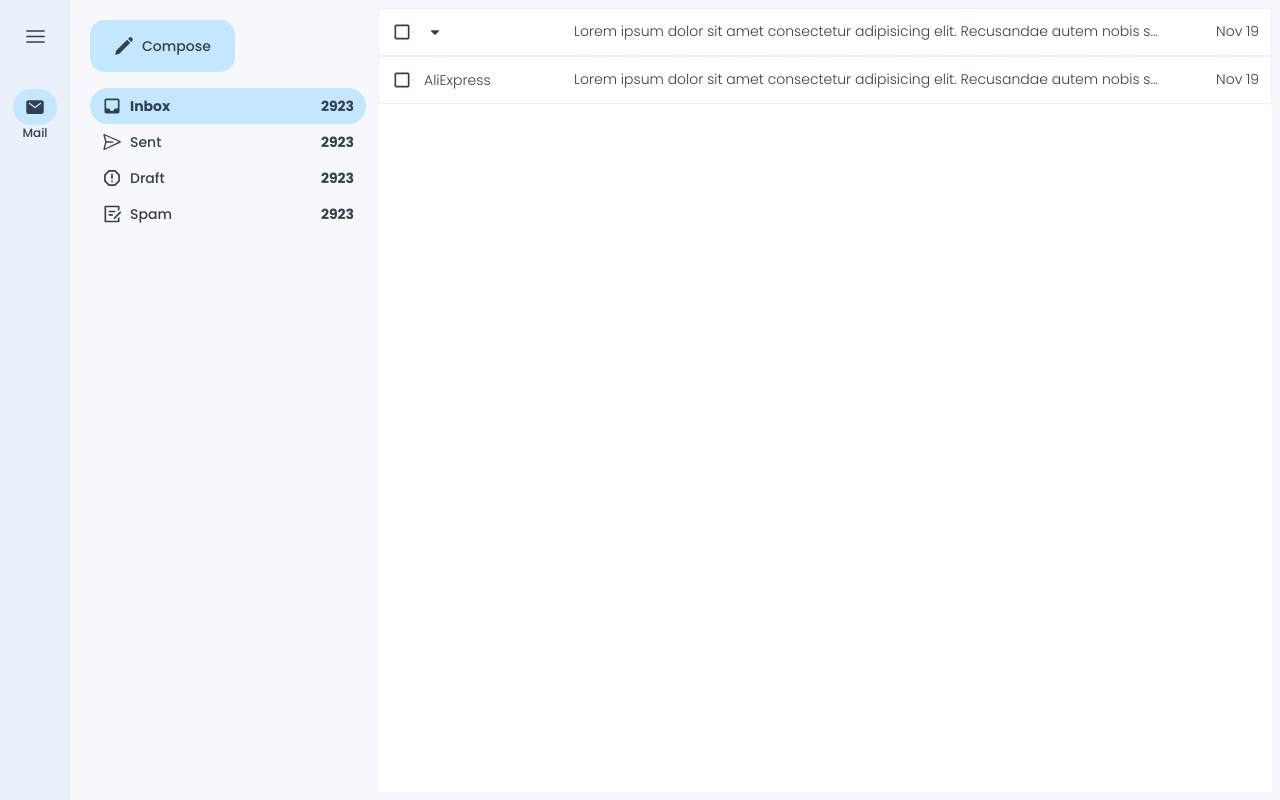
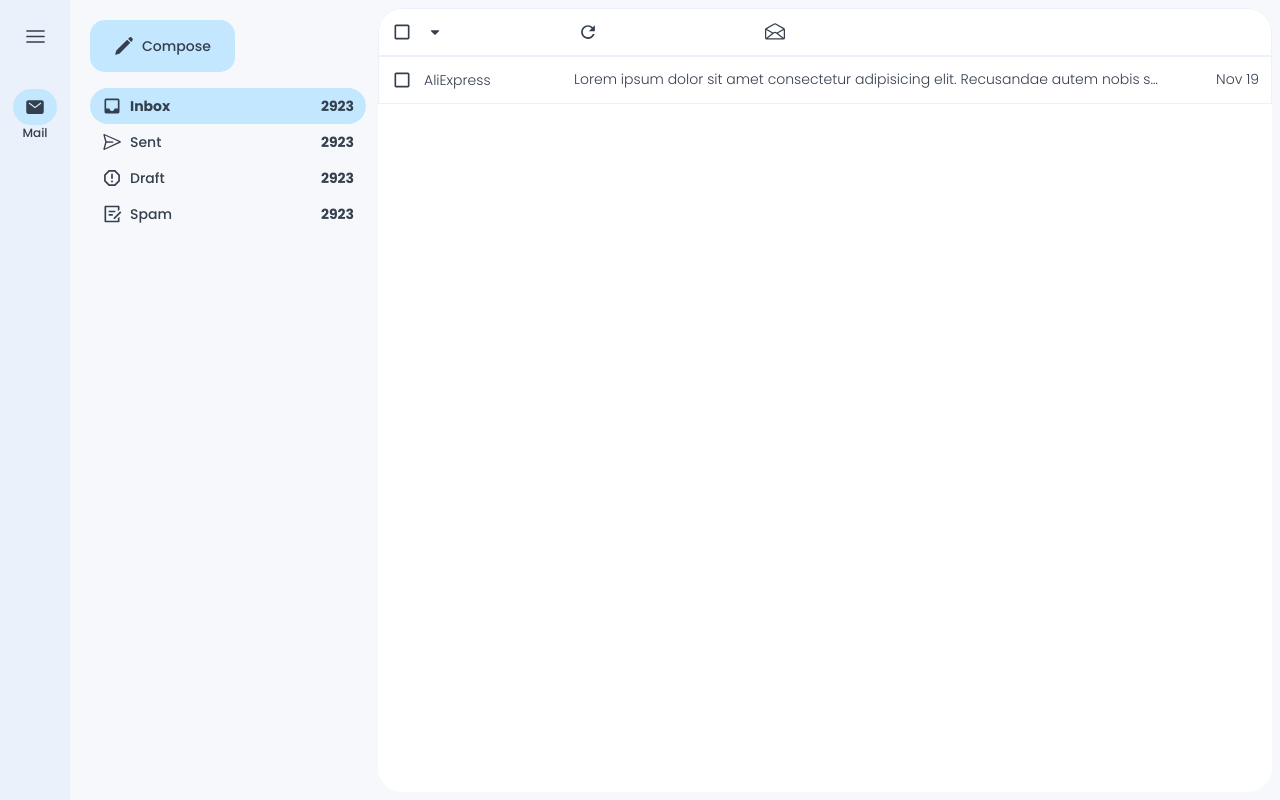
Before and after one commit to mohaa2003/localGmail, a Next.js app in the folder frontend/: page / in a window 1280 px wide. Built offline with nearby package versions, Linux system fonts and the light colour scheme.

Commit message:
Starting the table head styling and logic

```diff
--- a/frontend/src/components/Aside.jsx
+++ b/frontend/src/components/Aside.jsx
@@ -17,7 +17,7 @@ const Aside = () => {
                 </button>
             </div>
             <div>
-                <div className=" flex justify-between items-center px-3 py-2 light-2 rounded-full">
+                <div className=" flex justify-between items-center px-3 py-2 light-2 rounded-full cursor-pointer">
                     <div className="flex items-center gap-2">
                         <MdInbox size={20}/>
                         <strong className="font-bold">Inbox</strong>
@@ -29,7 +29,7 @@ const Aside = () => {
                     </div>
 
                 </div>
-                <div className=" flex justify-between items-center px-3 py-2 hover:lighter-2 rounded-full">
+                <div className=" flex justify-between items-center px-3 py-2 hover:lighter-2 rounded-full cursor-pointer">
                     <div className="flex items-center gap-2">
                         <VscSend size={20}/>
                         <strong className="">Sent</strong>
@@ -41,7 +41,7 @@ const Aside = () => {
                     </div>
 
                 </div>
-                <div className=" flex justify-between items-center px-3 py-2 hover:lighter-2 rounded-full">
+                <div className=" flex justify-between items-center px-3 py-2 hover:lighter-2 rounded-full cursor-pointer">
                     <div className="flex items-center gap-2">
                         <RiSpam2Line size={20}/>
                         <strong className="">Draft</strong>
@@ -53,7 +53,7 @@ const Aside = () => {
                     </div>
 
                 </div>
-                <div className=" flex justify-between items-center px-3 py-2 hover:lighter-2 rounded-full">
+                <div className=" flex justify-between items-center px-3 py-2 hover:lighter-2 rounded-full cursor-pointer">
                     <div className="flex items-center gap-2">
                         <RiDraftLine size={20}/>
                         <strong className="">Spam</strong>
--- a/frontend/src/components/MainTable.jsx
+++ b/frontend/src/components/MainTable.jsx
@@ -5,6 +5,9 @@ import "./maintable.css";
 import { MdOutlineCheckBoxOutlineBlank } from "react-icons/md";
 import { MdOutlineCheckBox } from "react-icons/md";
 import { FaCaretDown } from "react-icons/fa";
+import { IoMdRefresh } from "react-icons/io";
+import { GoRead } from "react-icons/go";
+
 
 
 const MainTable = () => {
@@ -21,15 +24,19 @@ const holdChecking = ()=>{
 }
 
   return (
-    <table id="maintable" className="bg-[#fff] h-full flex flex-col relative overflow-auto">
+    <table id="maintable" className="bg-[#fff] h-full flex flex-col relative overflow-auto rounded-3xl">
       <thead className="sticky top-0">
-      <tr className="flex gap-2 justify-between border border-light-1 hover:shadow-md cursor-pointer bg-white">
+      <tr className="flex gap-2 border border-light-1 bg-white rounded-t-3xl">
             <td className="w-[20%] flex items-center">
               <span className="p-3 hover:light-2 rounded-full accent-light-2" onClick={holdChecking}>{checked?<MdOutlineCheckBox size={20}/>:<MdOutlineCheckBoxOutlineBlank size={20}/>}</span>
-              <span className="p-1 hover:light-2 rounded-full accent-light-2"><FaCaretDown size={14}/></span>
+              <span className="p-1 hover:light-2 rounded-full"><FaCaretDown size={14}/></span>
             </td>
-            <td className="w-[70%] whitespace-nowrap overflow-hidden text-ellipsis p-3">Lorem ipsum dolor sit amet consectetur adipisicing elit. Recusandae autem nobis sunt id rem iusto, nostrum debitis architecto nam earum.</td>
-            <td className="w-[10%] text-right p-3">Nov 19</td>
+            <td className="w-[20%] flex items-center">
+              <span className="p-3 hover:light-2 rounded-full"><IoMdRefresh size={20}/></span>
+            </td>
+            <td className="w-[20%] flex items-center">
+              <span className="p-3 hover:light-2 rounded-full"><GoRead size={20}/></span>
+            </td>
         </tr>
       </thead>
 
```
